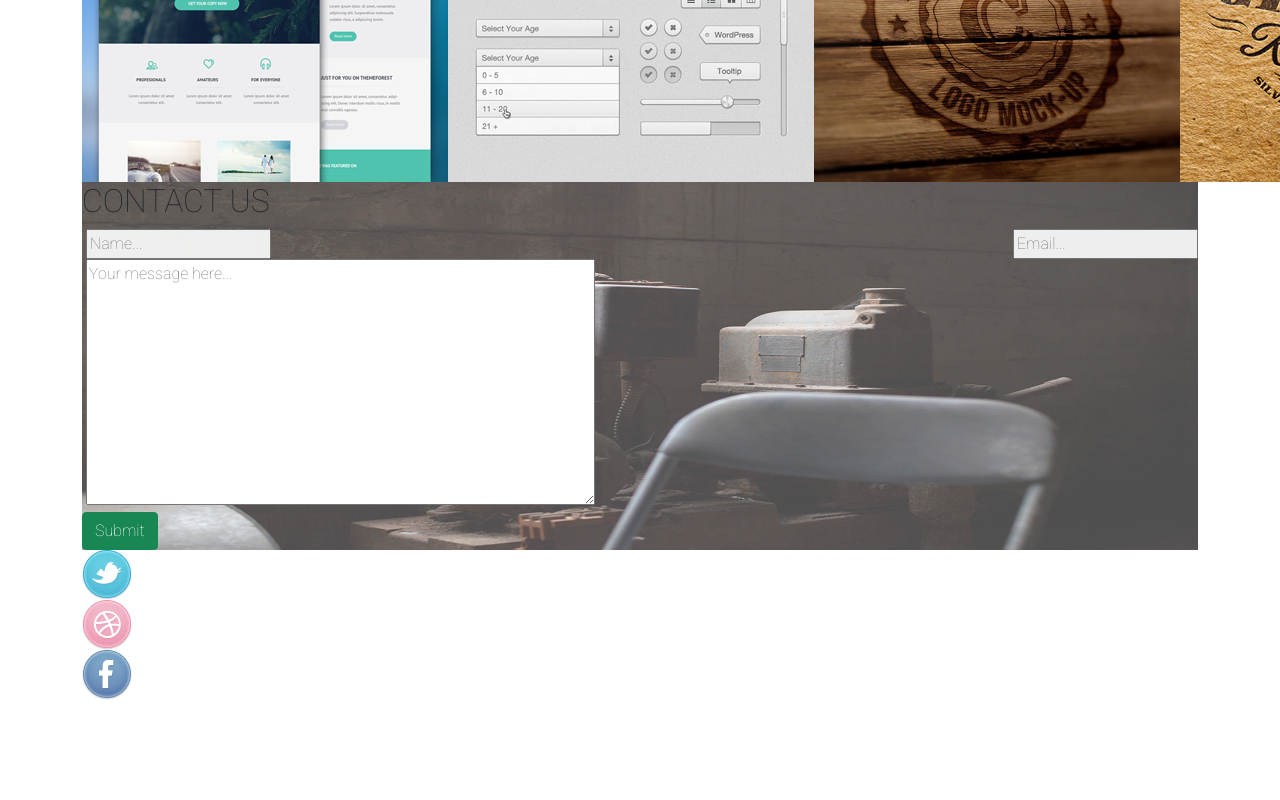
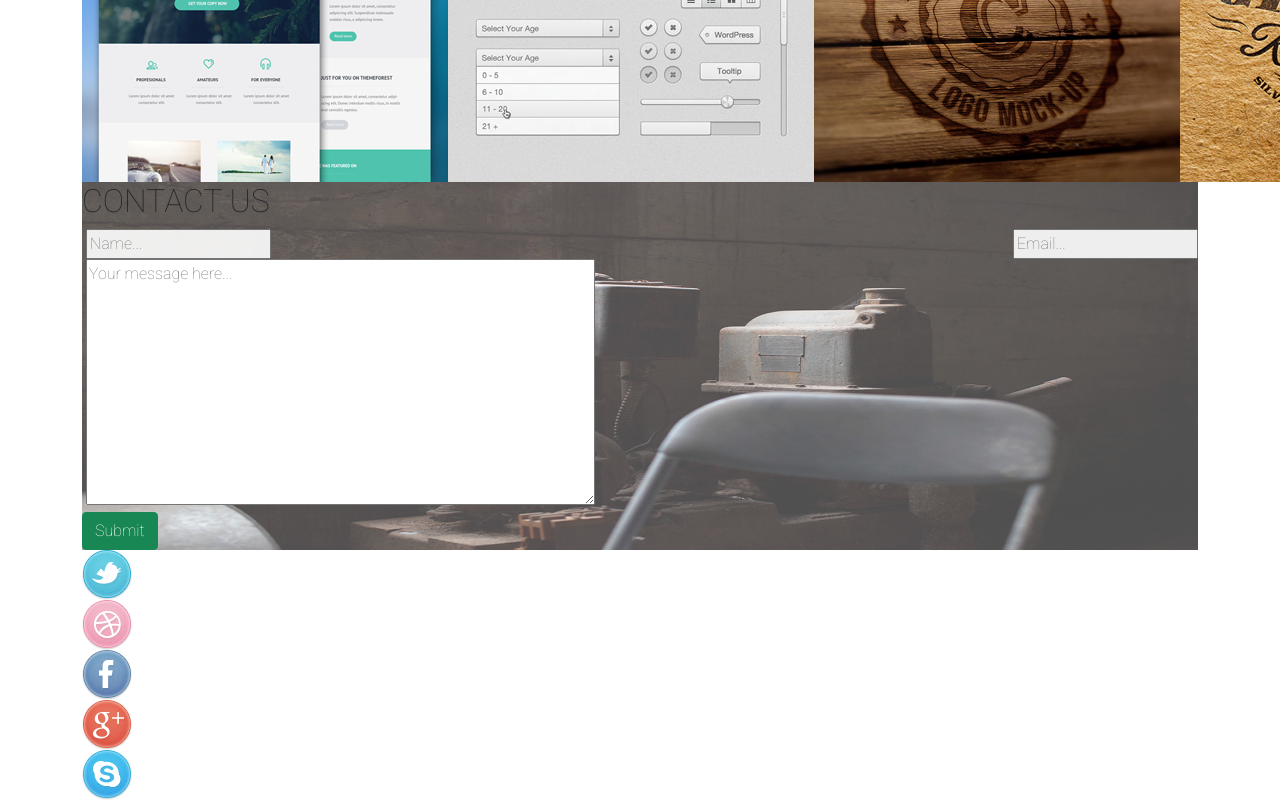
Before and after one commit to edwinkipchumba/Delani-Studio-IP, a plain HTML site: page index.html in a window 1280 px wide. Shown: the part 1704-2504 px from the top of the page. Before the commit the page ends 2404 px from the top, so only its background shows below. Drawn offline with Linux system fonts and the light colour scheme.

Commit message:
googleplus and skype icons added

```diff
--- a/index.html
+++ b/index.html
@@ -116,6 +116,12 @@
             <div class="facebook">
               <img src="assets/social_icons/facebook.png" alt="facebook icon">
             </div>
+            <div class="google+">
+              <img src="assets/social_icons/g_plus.png" alt="google plus icon">
+            </div>
+            <div class="skype">
+              <img src="assets/social_icons/skype.png" alt="skype icon">
+            </div>
          </div>
        </div>
      </div>
```
